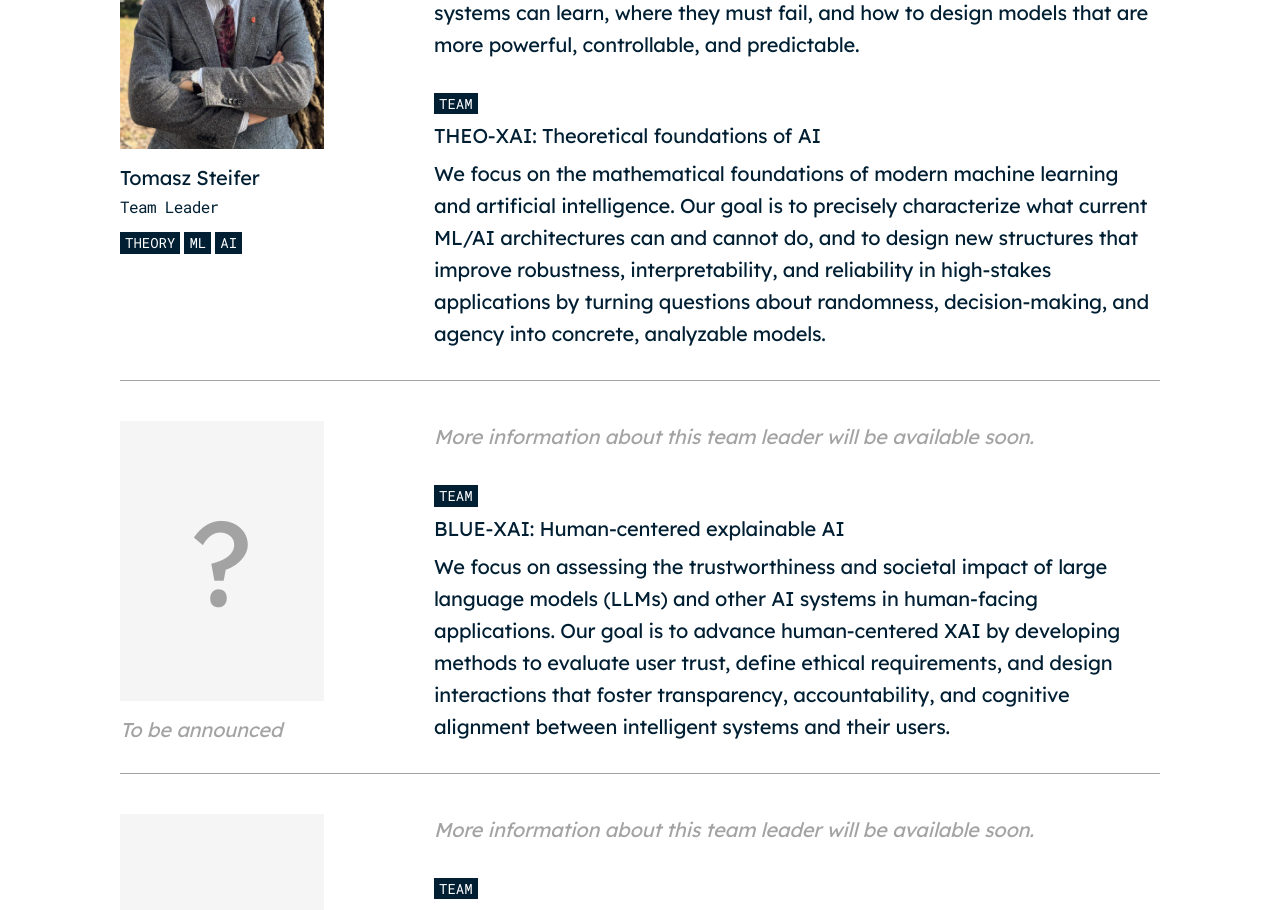
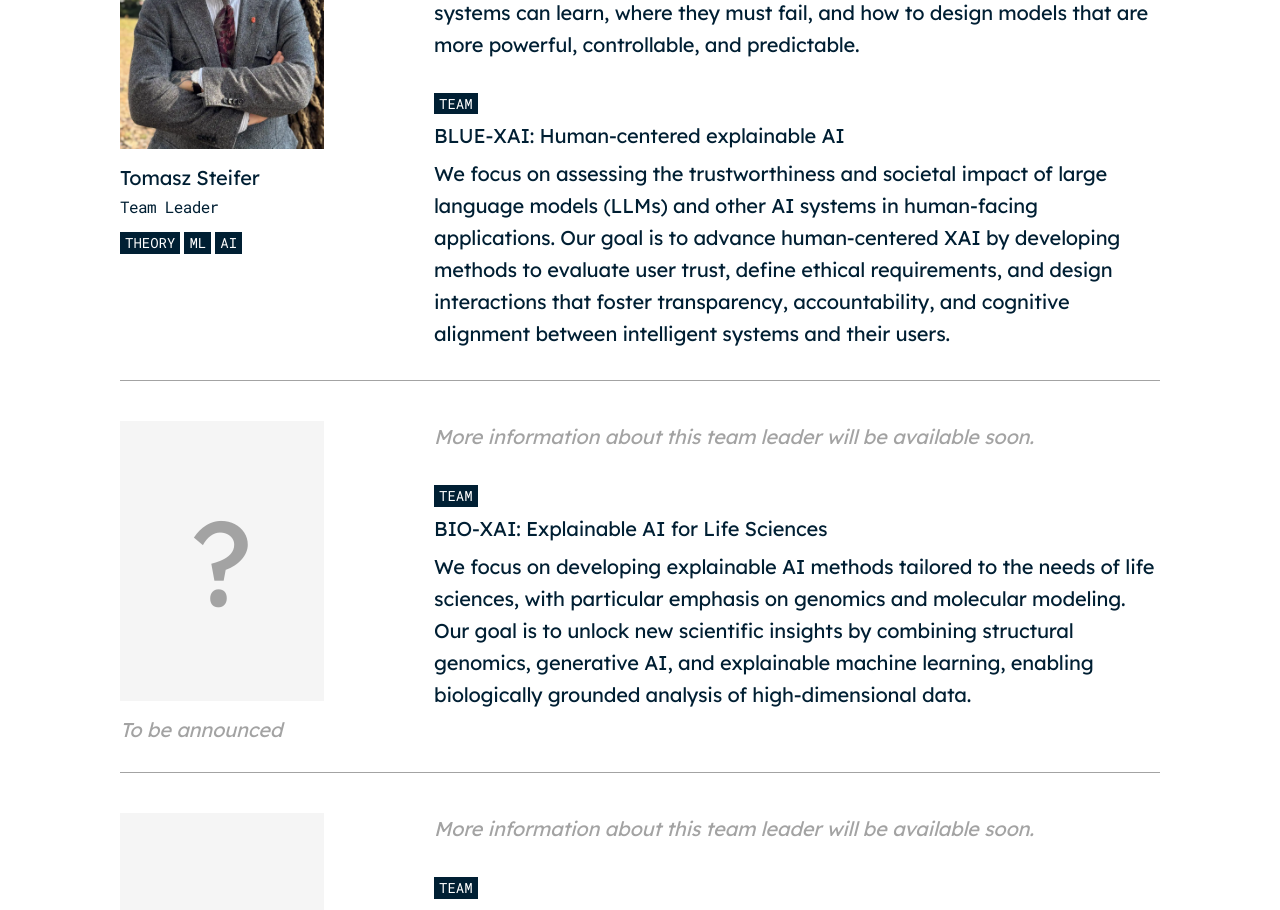
Before and after one commit to CredibleAI/CredibleAI.github.io, a Next.js app: page / in a window 1280 px wide. Shown: the part 3720-4630 px from the top of the page. Built offline with nearby package versions, Linux system fonts and the light colour scheme; no server answers.

Commit message:
add new leader

```diff
--- a/src/data/team/leaders.ts
+++ b/src/data/team/leaders.ts
@@ -30,22 +30,9 @@ export const leaders: TeamLeader[] = [
     tags: ["THEORY", "ML", "AI"],
     description:
       "Tomasz Steifer is a researcher working at the interface of machine learning, artificial intelligence, and theoretical computer science. He investigates the fundamental capabilities and limitations of modern ML/AI architectures, developing mathematically grounded frameworks that explain when these systems can learn, where they must fail, and how to design models that are more powerful, controllable, and predictable.",
-    teamName: "THEO-XAI: Theoretical foundations of AI",
-    teamDescription:
-      "We focus on the mathematical foundations of modern machine learning and artificial intelligence. Our goal is to precisely characterize what current ML/AI architectures can and cannot do, and to design new structures that improve robustness, interpretability, and reliability in high-stakes applications by turning questions about randomness, decision-making, and agency into concrete, analyzable models.",
-  },
-  {
-    id: "blue-xai-leader",
-    name: "To be announced",
-    title: "",
-    imageUrl: "",
-    imageAlt: "To be announced",
-    tags: [],
-    description: "More information about this team leader will be available soon.",
     teamName: "BLUE-XAI: Human-centered explainable AI",
     teamDescription:
       "We focus on assessing the trustworthiness and societal impact of large language models (LLMs) and other AI systems in human-facing applications. Our goal is to advance human-centered XAI by developing methods to evaluate user trust, define ethical requirements, and design interactions that foster transparency, accountability, and cognitive alignment between intelligent systems and their users.",
-    isUnannounced: true,
   },
   {
     id: "bio-xai-leader",
```
